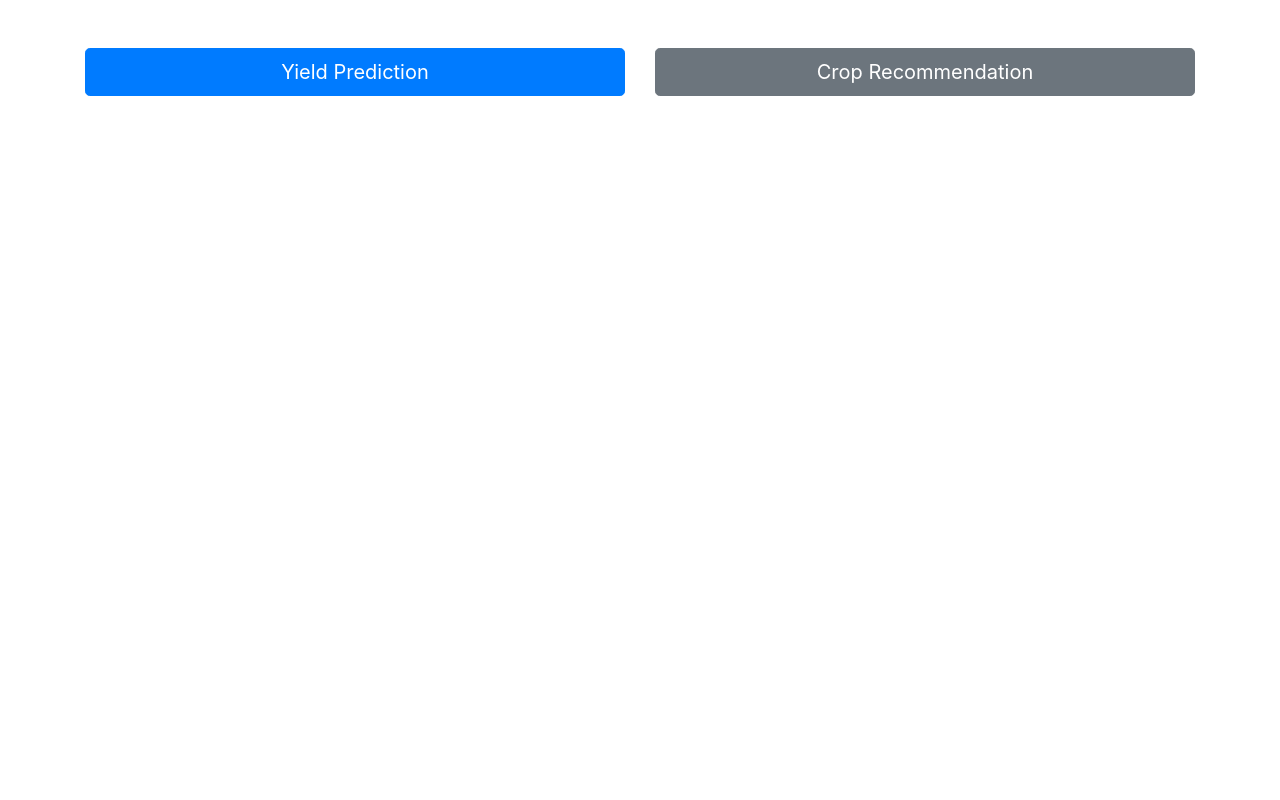
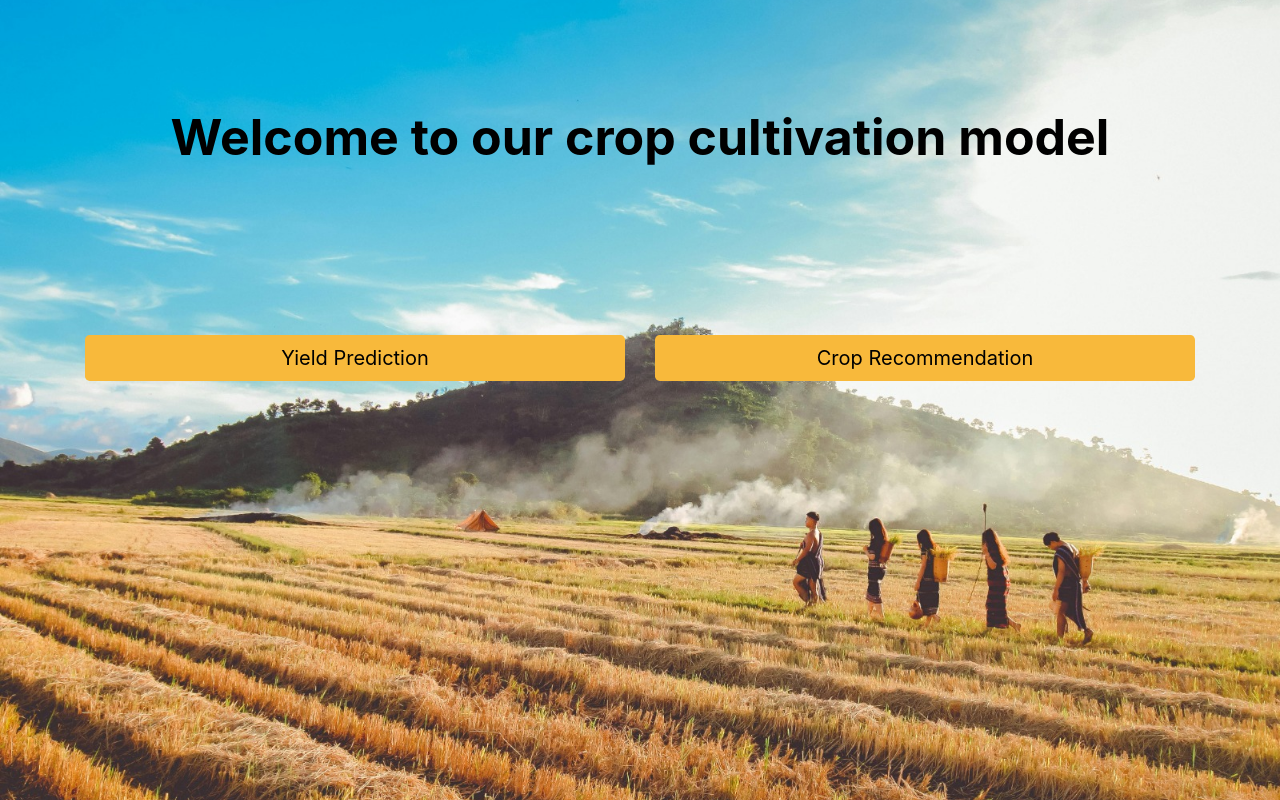
Before and after one commit to 1iqrashaheen/Crop-Yield-Prediction-Using-Ml, a Flask app: page / in a window 1280 px wide. Run offline with Flask 3, Linux system fonts and the light colour scheme; some libraries are stand-ins or nearby versions.

Commit message:
final project done

```diff
--- a/app.py
+++ b/app.py
@@ -5,6 +5,7 @@ import sklearn
 import logging
 
 print(sklearn.__version__)
+
 
 try:
     # Loading models
@@ -54,7 +55,7 @@ def predict():
 def croprecommendationaction():
     try:
         if request.method == 'POST':
-            logging.info("Hi Im here")
+            # logging.info("Hi Im here")
             N = request.form.get('Nitrogen')
             P = request.form.get('Phosphorus')
             K = request.form.get('Potassium')
--- a/templates/index.html
+++ b/templates/index.html
@@ -3,25 +3,52 @@
 <head>
     <meta charset="UTF-8">
     <meta name="viewport" content="width=device-width, initial-scale=1.0">
-    <title>Forms</title>
-    <!-- Bootstrap CSS -->
-    <link href="https://stackpath.bootstrapcdn.com/bootstrap/4.5.2/css/bootstrap.min.css" rel="stylesheet">
+    <title>Crop Cultivation Model</title>
+    <link rel="stylesheet" href="https://stackpath.bootstrapcdn.com/bootstrap/4.5.2/css/bootstrap.min.css">
+    <style>
+body {
+    background: url('static/pic2.jpeg') no-repeat center center fixed;
+    background-size: cover;
+    color: black;
+    height: 100vh;
+}
+.centered-text {
+    text-align: center;
+    margin-top: 100px;
+    font-size: 2rem;
+}
+.buttons-container {
+    margin-top: 10rem;
+}
+.btn-mustard-yellow {
+    background-color: #f8b93b;
+    color: black;
+    border: none;
+}
+</style>
 </head>
 <body>
 
-<div class="container mt-5">
+<div class="container">
+<!-- Centered Welcome Text -->
+<div class="row">
+<div class="col-12 centered-text fontsize-bold" style="font-weight: bold; font-size: 50px;">
+    Welcome to our crop cultivation model
+</div>
+</div>
+
 <!-- Buttons -->
-    <div class="row">
+<div class="row buttons-container">
 <div class="col-md-6">
-            <button id="yieldPredictionBtn" class="btn btn-primary btn-lg btn-block">Yield Prediction</button>
+    <button id="yieldPredictionBtn" class="btn btn-mustard-yellow btn-lg btn-block">Yield Prediction</button>
 </div>
 <div class="col-md-6">
-            <button id="cropRecommendationBtn" class="btn btn-secondary btn-lg btn-block">Crop Recommendation</button>
+    <button id="cropRecommendationBtn" class="btn btn-mustard-yellow btn-lg btn-block">Crop Recommendation</button>
 </div>
 </div>
 
 <!-- Yield Prediction Form -->
-    <div id="yieldPredictionForm" style="display: none;">
+<div id="yieldPredictionForm" class="mt-5" style="display: none;">
 <form id="yieldForm" action="/predict" method="post">
     <div class="form-group">
         <label for="Year">Year</label>
@@ -51,16 +78,14 @@
 </form>
 
 {% if prediction %}
-        <h1 class="text-center"> Predicted Yield: <br>{{prediction}}</h1>
-
+<h1 class="text-center text-white"> Predicted Yield: <br>{{prediction}}</h1>
 {% endif %}
-
 </div>
 
 <!-- Crop Recommendation Form -->
-    <div id="cropRecommendationForm" style="display: none;">
-        <form id="cropForm" action="/croprecommendationaction" method="POST">
-            <div class="row">
+<div id="cropRecommendationForm" class="mt-5" style="display: none;">
+<form id="cropForm"  action="/croprecommendationaction" method="POST">
+    <div class="row"  >
         <div class="col-md-4">
             <label for="Nitrogen">Nitrogen</label>
             <input type="number" id="Nitrogen" name="Nitrogen" placeholder="Enter Nitrogen" class="form-control" required step="0">
@@ -99,22 +124,23 @@
 
     <div class="row mt-4">
         <div class="col-md-12 text-center">
-                    <button type="submit" class="btn btn-primary btn-lg">Get Recommendation</button>
+            <button type="submit" class="btn btn-danger btn-lg">Get Recommendation</button>
         </div>
     </div>
 </form>
 
 {% if result %}
-        <div class="card bg-dark" style="width: 18rem;">
+<div class="container mt-5 d-flex justify-content-center">
+    <div class="card bg-light" style="width: 18rem;">
         <img src="{{url_for('static', filename='img.jpg')}}" class="card-img-top" alt="...">
         <div class="card-body">
             <h5 class="card-title">Recommend Crop for cultivation is:</h5>
             <p class="card-text">{{ result }}</p>
         </div>
     </div>
+</div>
 {% endif %}
 </div>
-
 </div>
 
 <!-- Bootstrap JS and jQuery -->
```
Also changed, not shown: static/img.jpg (added), static/pic1.jpeg (added), static/pic2.jpeg (added), static/pic3.jpeg (added), static/pic4.jpeg (added), static/pic5.jpeg (added), 2 other files. Lines whose indentation alone changed are shown as unchanged.
